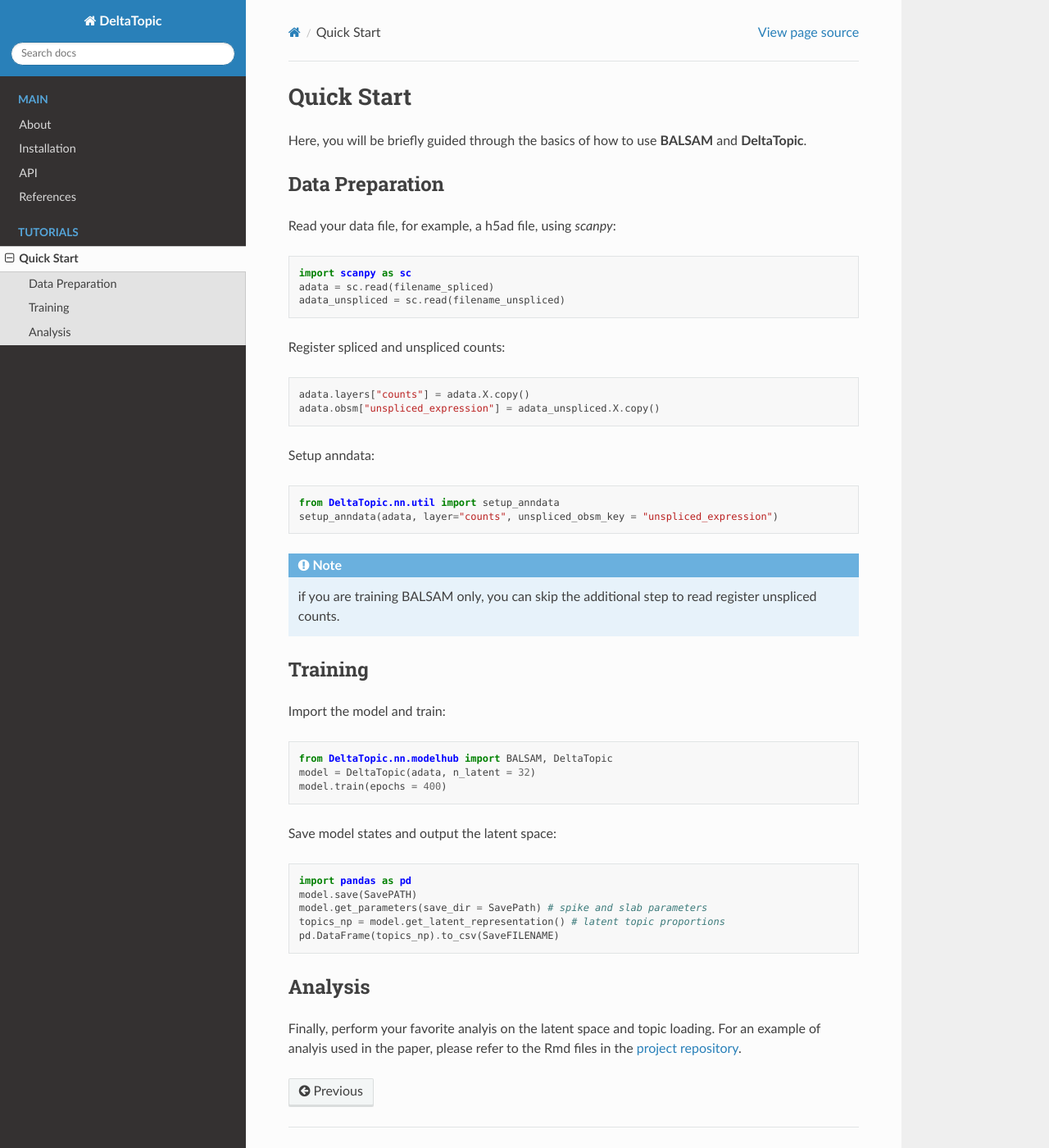
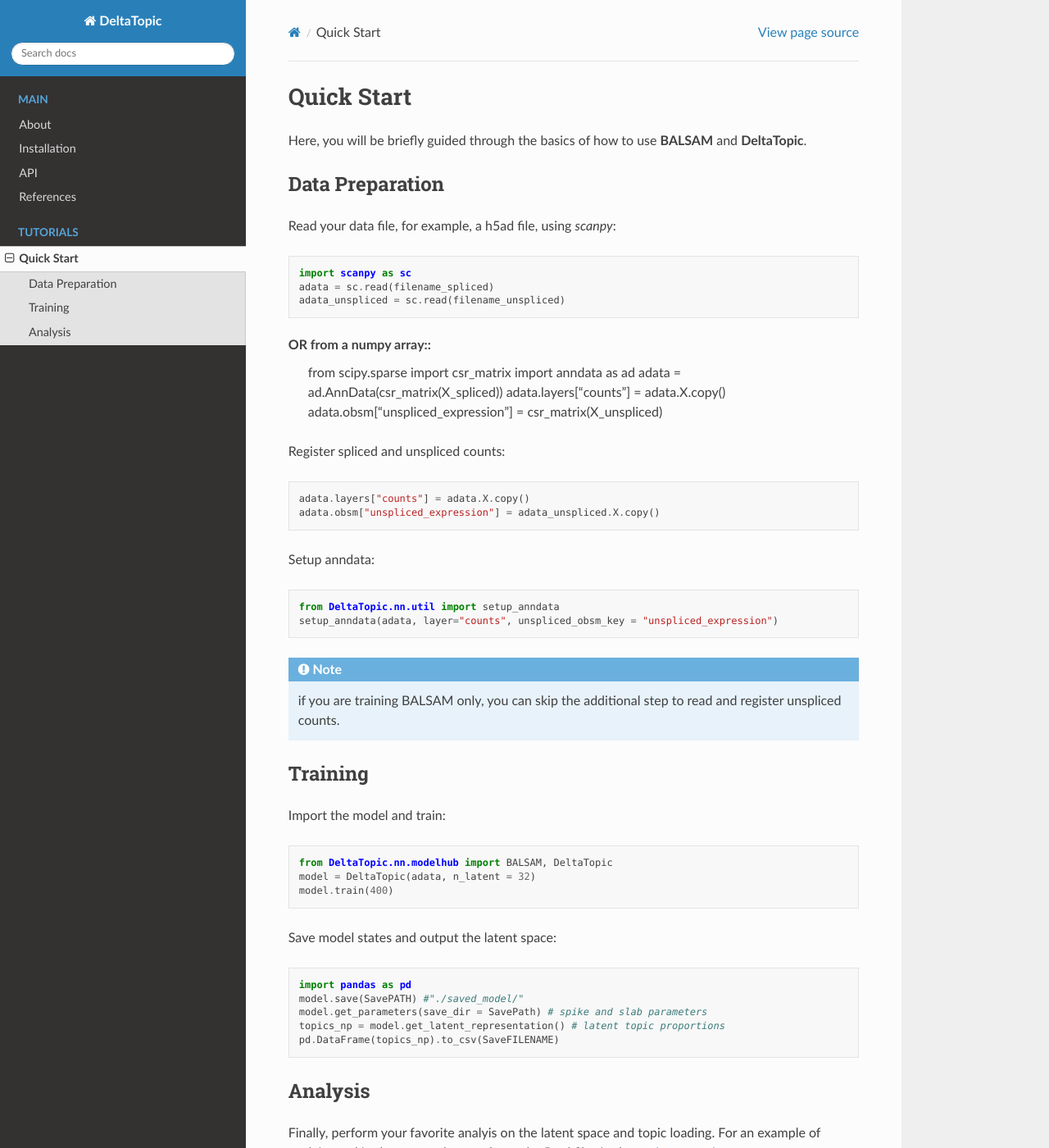
Before and after one commit to thisisyichenzhang/DeltaTopic, a Sphinx documentation site: the page built from docs/source/getting_started.rst, in a window 1280 px wide and 1400 px high. Shown: the whole window at 82% size. Built offline with Sphinx 7.4.7 and the Read the Docs theme 2.0.0, drawn with Linux system fonts in a browser that asks for light colours.

Commit message:
update the quick start

```diff
--- a/docs/source/getting_started.rst
+++ b/docs/source/getting_started.rst
@@ -12,6 +12,13 @@
     adata = sc.read(filename_spliced)
     adata_unspliced = sc.read(filename_unspliced)
 
+OR from a numpy array::
+    from scipy.sparse import csr_matrix
+    import anndata as ad
+    adata = ad.AnnData(csr_matrix(X_spliced))
+    adata.layers["counts"] = adata.X.copy()
+    adata.obsm["unspliced_expression"] = csr_matrix(X_unspliced)
+
 Register spliced and unspliced counts::
 
     adata.layers["counts"] = adata.X.copy()
@@ -23,7 +30,7 @@
     setup_anndata(adata, layer="counts", unspliced_obsm_key = "unspliced_expression")
 
 .. note::
-   if you are training BALSAM only, you can skip the additional step to read register unspliced counts.
+   if you are training BALSAM only, you can skip the additional step to read and register unspliced counts.
 
 Training
 ''''''''
@@ -32,12 +39,12 @@
 
     from DeltaTopic.nn.modelhub import BALSAM, DeltaTopic
     model = DeltaTopic(adata, n_latent = 32)
-    model.train(epochs = 400)
+    model.train(400)
 
 Save model states and output the latent space::
 
     import pandas as pd
-    model.save(SavePATH)
+    model.save(SavePATH) #"./saved_model/"
     model.get_parameters(save_dir = SavePath) # spike and slab parameters
     topics_np = model.get_latent_representation() # latent topic proportions
     pd.DataFrame(topics_np).to_csv(SaveFILENAME)
```
